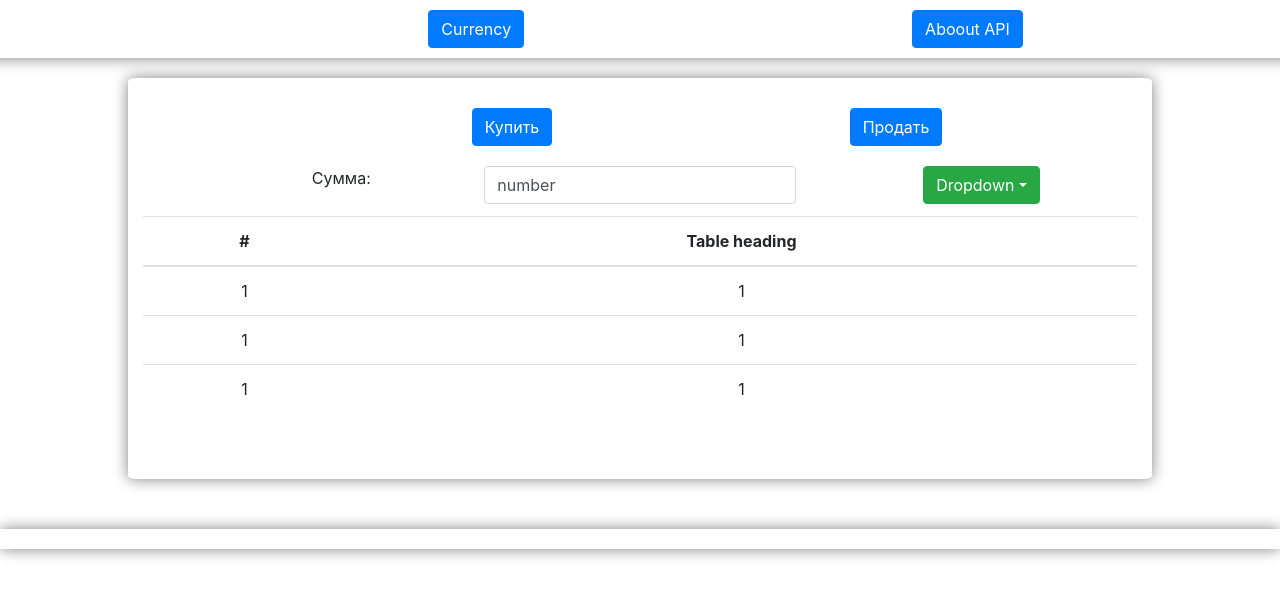
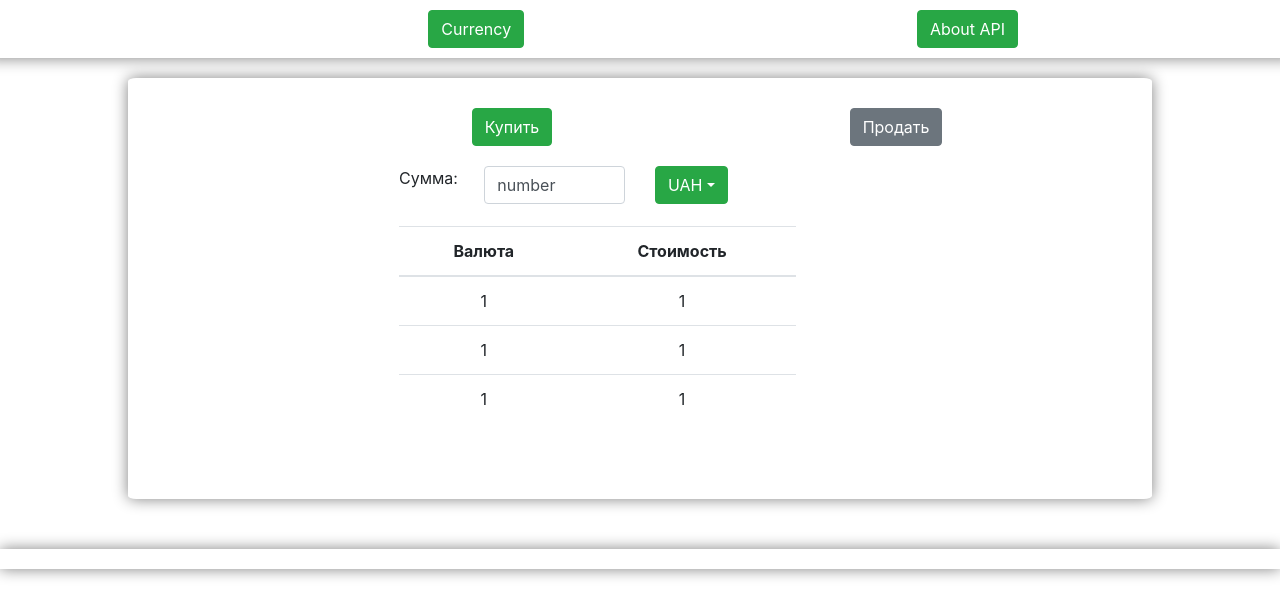
Before and after one commit to alenase/ConverterUI, a React (Create React App) app: page / in a window 1280 px wide. Shown: the top 616 px of the page. Built offline with nearby package versions, Linux system fonts and the light colour scheme.

Commit message:
Buttons are green and table is in the center

```diff
--- a/src/components/FormCurrency.js
+++ b/src/components/FormCurrency.js
@@ -2,33 +2,54 @@ import React from 'react';
 import '../App.css';
 import Dialog, {Button, Col, Container, Form, Row, Dropdown} from 'react-bootstrap'
 
-function FormCurrency() {
+class FormCurrency extends React.Component {
+    constructor(props){
+        super(props);
+        this.handleButton1Click = this.handleButton1Click.bind(this);
+        this.handleButton2Click = this.handleButton2Click.bind(this);
+        this.state = {
+            ifDisabledButton1: 'success',
+            ifDisabledButton2: 'secondary',
+            dropdownName: 'UAH',
+        }
+    }
+
+    handleButton1Click(){
+        this.setState({ifDisabledButton1: 'success', ifDisabledButton2: 'secondary', })
+    }
+
+    handleButton2Click(){
+        this.setState({ifDisabledButton1: 'secondary', ifDisabledButton2: 'success', })
+    }
+
+    render(){
     return (
             <Form>
               <Row id="Row">
               <Col md={{ span: 3, offset: 3 }}>
-              <Button>Купить</Button>
+              <Button variant={this.state.ifDisabledButton1} onClick={this.handleButton1Click}>Купить</Button>
               </Col>
 
               <Col md={{ span: 0, offset: 0 }}>
-              <Button>Продать</Button>
+              <Button variant={this.state.ifDisabledButton2} onClick={this.handleButton2Click}>Продать</Button>
               </Col>
 
               </Row>
 
 
               <Row id="Row">
-                  <Col md={{ span: 3, offset: 1 }}>
+                  <Col md={{ span: 1, offset: 3 }}>
                 <p>Сумма:</p>
                 </Col>
-                <Col>
+
+                <Col md={{ span: 2, offset: 0 }}>
                 <Form.Control  value="number" name="summ"></Form.Control>
                 </Col>
 
-                <Col>
+                <Col md={{ span: 1, offset: 0 }}>
                 <Dropdown>
                   <Dropdown.Toggle variant="success" id="dropdown-basic">
-                  Dropdown
+                    {this.state.dropdownName}
                 </Dropdown.Toggle>
 
                 <Dropdown.Menu>
@@ -45,6 +66,7 @@ function FormCurrency() {
             </Form>
 
        );
+    }
   }
 
   export default FormCurrency;
--- a/src/components/Header.js
+++ b/src/components/Header.js
@@ -1,18 +1,23 @@
 import React from 'react';
 import '../styles/header.css';
+import '../App.css';
 import  { Button, Row, Col } from 'react-bootstrap';
+
+
 
 function Header() {
     return (
       <Row className="Div-Absolute-Header">
 
-        <Col md={{ span: 3, offset: 3 }}>
+        <Col md={{ span: 3, offset: 3 }} sm={{ span: 0, offset: 3 }}>
 
-          <Button href="/" >Currency</Button>
+          <Button  href="/" variant="success">
+              Currency
+          </Button>
         </Col>
 
-        <Col md={{ span: 0, offset: 0 }}>
-          <Button href="/about-api">Aboout API</Button>
+        <Col md={{ span: 0, offset: 0 }} sm={{ span: 0, offset: 3 }}>
+          <Button variant="success" href="/about-api">About API</Button>
           </Col>
 
       </Row>
--- a/src/components/Home.js
+++ b/src/components/Home.js
@@ -3,13 +3,19 @@ import '../App.css';
 import FormCurrency from './FormCurrency';
 import TableResult from './TableResult';
 import Container from 'react-bootstrap/Container';
+import Row from 'react-bootstrap/Row';
+import Col from 'react-bootstrap/Col';
 
 function Home() {
     return (
       <Container id="Body">
 
         <FormCurrency/>
-        <TableResult/>
+        <Row id="Row">
+          <Col  md={{ span: 5, offset: 3 }} sm={{ span: 0, offset: 3 }}>
+          <TableResult/>
+          </Col>
+        </Row>
       </Container>
     );
   }
--- a/src/components/TableResult.js
+++ b/src/components/TableResult.js
@@ -5,11 +5,11 @@ import TableRow from './TableRow';
 
 function TableResult() {
     return (
-<Table responsive>
+<Table responsive >
   <thead>
     <tr>
-      <th>#</th>
-      <th>Table heading</th>
+      <th>Валюта</th>
+      <th>Стоимость</th>
     </tr>
   </thead>
   <tbody>
```
Also changed, not shown: src/App.css (line endings or trailing spaces).
